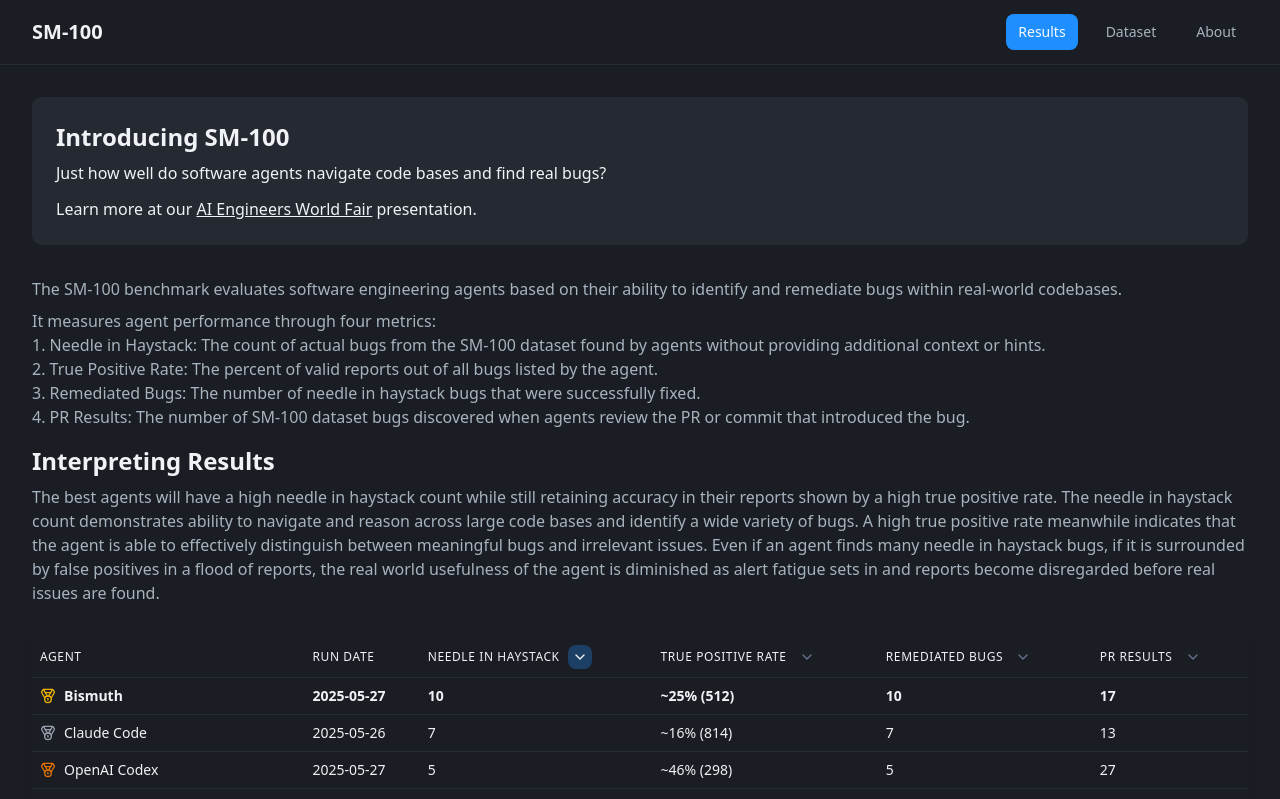
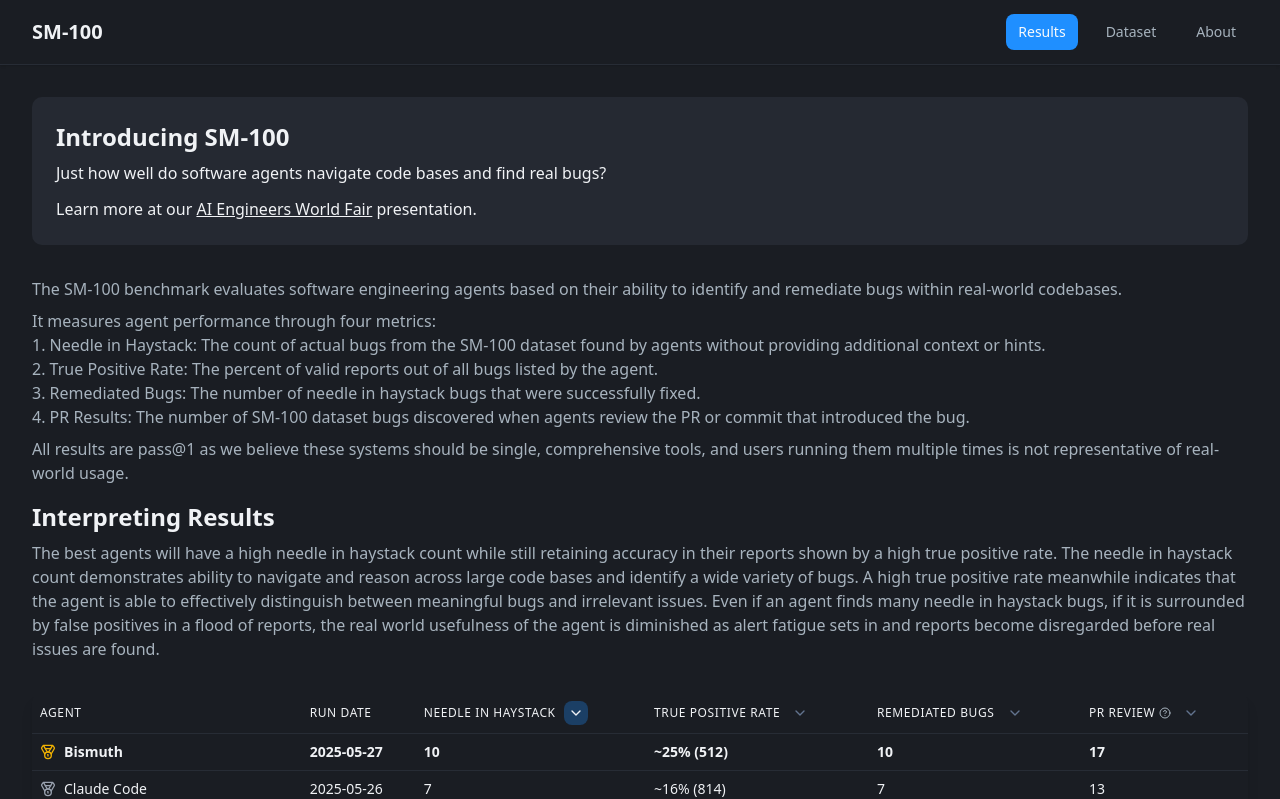
Before and after one commit to SM-100-Bench/sm100bench.com, a Next.js app: page / in a window 1280 px wide. Shown: the top 799 px of the page. Built offline with nearby package versions, Linux system fonts and the light colour scheme.

Commit message:
pass@1 note + callout click to expand

```diff
--- a/app/page.tsx
+++ b/app/page.tsx
@@ -17,7 +17,7 @@ import {
   TooltipTrigger,
   TooltipProvider,
 } from "@/components/ui/tooltip";
-import { ChevronDown, Medal } from "lucide-react";
+import { ChevronDown, CircleHelp, Medal } from "lucide-react";
 
 interface BenchmarkResult {
   agent: string;
@@ -153,6 +153,11 @@ export default function SM100Dashboard() {
                   agents review the PR or commit that introduced the bug.
                 </li>
               </ul>
+              <p className="mt-2">
+                All results are pass@1 as we believe these systems should be
+                single, comprehensive tools, and users running them multiple
+                times is not representative of real-world usage.
+              </p>
             </div>
 
             <h1 className="text-2xl font-bold text-foreground mb-2 mt-4">
@@ -187,19 +192,7 @@ export default function SM100Dashboard() {
                   </TableHead>
                   <TableHead className="text-left text-xs font-medium uppercase tracking-wider">
                     <div className="flex items-center gap-2">
-                      <Tooltip>
-                        <TooltipTrigger asChild>
-                          <span className="cursor-help">
-                            Needle in Haystack
-                          </span>
-                        </TooltipTrigger>
-                        <TooltipContent>
-                          <p>
-                            The number of bugs found in the SM-100 dataset given
-                            no context
-                          </p>
-                        </TooltipContent>
-                      </Tooltip>
+                      Needle in Haystack
                       <Button
                         variant="ghost"
                         size="sm"
@@ -219,19 +212,7 @@ export default function SM100Dashboard() {
                   </TableHead>
                   <TableHead className="text-left text-xs font-medium uppercase tracking-wider">
                     <div className="flex items-center gap-2">
-                      <Tooltip>
-                        <TooltipTrigger asChild>
-                          <span className="cursor-help">
-                            True Positive Rate
-                          </span>
-                        </TooltipTrigger>
-                        <TooltipContent>
-                          <p>
-                            Percent of all reports that are valid bugs (/total
-                            number of bugs reported)
-                          </p>
-                        </TooltipContent>
-                      </Tooltip>
+                      True Positive Rate
                       <Button
                         variant="ghost"
                         size="sm"
@@ -251,17 +232,7 @@ export default function SM100Dashboard() {
                   </TableHead>
                   <TableHead className="text-left text-xs font-medium uppercase tracking-wider">
                     <div className="flex items-center gap-2">
-                      <Tooltip>
-                        <TooltipTrigger asChild>
-                          <span className="cursor-help">Remediated Bugs</span>
-                        </TooltipTrigger>
-                        <TooltipContent>
-                          <p>
-                            The number of needle in haystack bugs that were
-                            successfully remediated
-                          </p>
-                        </TooltipContent>
-                      </Tooltip>
+                      Remediated Bugs
                       <Button
                         variant="ghost"
                         size="sm"
@@ -283,12 +254,15 @@ export default function SM100Dashboard() {
                     <div className="flex items-center gap-2">
                       <Tooltip>
                         <TooltipTrigger asChild>
-                          <span className="cursor-help">PR Results</span>
+                          <div className="flex items-center gap-1 cursor-help">
+                            <span>PR Review</span>
+                            <CircleHelp className="h-3 w-3 text-muted-foreground" />
+                          </div>
                         </TooltipTrigger>
                         <TooltipContent>
                           <p>
                             The number of bugs found given the PR or commit that
-                            introduced them
+                            introduced them (out of 80)
                           </p>
                         </TooltipContent>
                       </Tooltip>
@@ -412,14 +386,14 @@ export default function SM100Dashboard() {
 
                                 <div className="flex flex-col">
                                   <h4 className="text-sm font-medium text-foreground mb-2">
-                                    PR Review Results (
-                                    {result.pr_review === null
+                                    Remediated Issues (
+                                    {result.remediated === null
                                       ? "N/A"
-                                      : result.pr_review.length}
+                                      : result.remediated.length}
                                     )
                                   </h4>
                                   <div className="flex-1 overflow-y-auto border border-border rounded-md p-2 space-y-1">
-                                    {(result.pr_review || []).map(
+                                    {(result.remediated || []).map(
                                       (url, urlIndex) => (
                                         <a
                                           key={urlIndex}
@@ -440,14 +414,14 @@ export default function SM100Dashboard() {
 
                                 <div className="flex flex-col">
                                   <h4 className="text-sm font-medium text-foreground mb-2">
-                                    Remediated Issues (
-                                    {result.remediated === null
+                                    PR Review Results (
+                                    {result.pr_review === null
                                       ? "N/A"
-                                      : result.remediated.length}
+                                      : result.pr_review.length}
                                     )
                                   </h4>
                                   <div className="flex-1 overflow-y-auto border border-border rounded-md p-2 space-y-1">
-                                    {(result.remediated || []).map(
+                                    {(result.pr_review || []).map(
                                       (url, urlIndex) => (
                                         <a
                                           key={urlIndex}
@@ -474,6 +448,12 @@ export default function SM100Dashboard() {
               </TableBody>
             </Table>
           </div>
+
+          <div className="mt-4 p-3 bg-muted/30 border border-muted rounded-md">
+            <p className="text-sm text-muted-foreground">
+              💡 Click on any row to expand and see detailed results
+            </p>
+          </div>
         </div>
       </div>
     </TooltipProvider>
```
